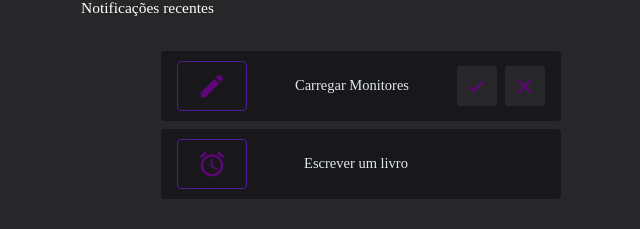
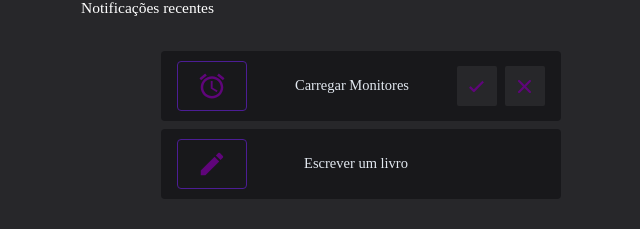
Before and after one commit to lourencosalvador/Notifiq, a React (Create React App) app: page / in a window 1280 px wide. Shown: the part 307-536 px from the top of the page, without its empty margins (271-911 px from the left). Built offline with nearby package versions, Linux system fonts and the light colour scheme.

Commit message:
feat: delete notifiq

```diff
--- a/src/App.tsx
+++ b/src/App.tsx
@@ -17,19 +17,22 @@ function App() {
 
    const handleInputChange = (event: React.KeyboardEvent<HTMLInputElement>) => {
     if (event.key === 'Enter' && inputValue.current) {
-      // console.log('Valor do input:', inputValue.current.value);
+
       setValue(inputValue.current.value);
+      const achada = VerifiqPalavra(inputValue.current.value)
+      const result = achada ? 'alarm' : 'edit'
       setItemList([...itemList, {
-          tipeNotifiq: 'alarm',
+          tipeNotifiq: `${result}`,
           text: inputValue.current.value,
           options: true
       } ])
-       const achada = VerifiqPalavra(inputValue.current.value)
-       console.log(achada)
     }
   }
 
-
+  const deletTask = (id: string) => {
+        const deleteItem = itemList.filter(item => !item.text.includes(id))
+        setItemList(deleteItem)
+  }
 
 
 
@@ -56,7 +59,7 @@ function App() {
               {
                 itemList.map(item => {
 
-                  return  <Items key={item.text} tipeNotifiq={item.tipeNotifiq} text={item.text} options={item.options} />;
+                  return  <Items deletTask={deletTask} key={item.text} tipeNotifiq={item.tipeNotifiq} text={item.text} options={item.options} />;
                 })
               }
             </ul>
--- a/src/components/List.tsx
+++ b/src/components/List.tsx
@@ -3,12 +3,15 @@ import { dataItems } from "../data";
 import { text } from "stream/consumers";
 import { memo, useState } from "react";
 type ItemProps = {
+  deletTask: (id: string) => void;
     tipeNotifiq: string;
     text: string;
     options: boolean;
   };
 
-  export function TodosItems({ tipeNotifiq, text, options }: ItemProps) {
+  export function TodosItems({ tipeNotifiq, text, options, deletTask }: ItemProps) {
+
+
     return(
         <>
 
@@ -16,8 +19,8 @@ type ItemProps = {
           <div className="icons w-[70px] h-[50px]  border-[1px] border-violet-900 rounded flex justify-center items-center">
            {
             tipeNotifiq == 'edit' ? (
-                <IoMdAlarm />
-            ) :  <IoMdCreate />
+                <IoMdCreate />
+            ) :  <IoMdAlarm />
            }
           </div>
            <h3 className="text-slate-200 text-[14.5px]">
@@ -30,7 +33,7 @@ type ItemProps = {
                 <div className="op w-[40px] h-[40px] bg-zinc-800 rounded-sm flex justify-center items-center">
                   <IoIosCheckmark />
                 </div>
-                <div className="op w-[40px] h-[40px] bg-zinc-800 rounded-sm flex justify-center items-center">
+                <div onClick={() => deletTask(text)} className="op w-[40px] h-[40px] bg-zinc-800 rounded-sm flex justify-center items-center">
                   <IoIosClose />
                 </div>
               </div>
```
